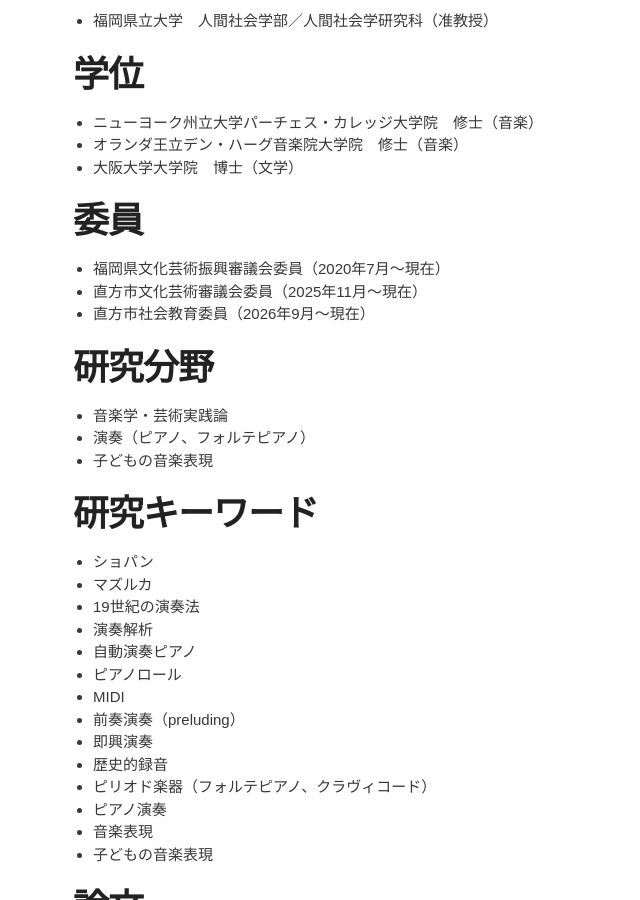
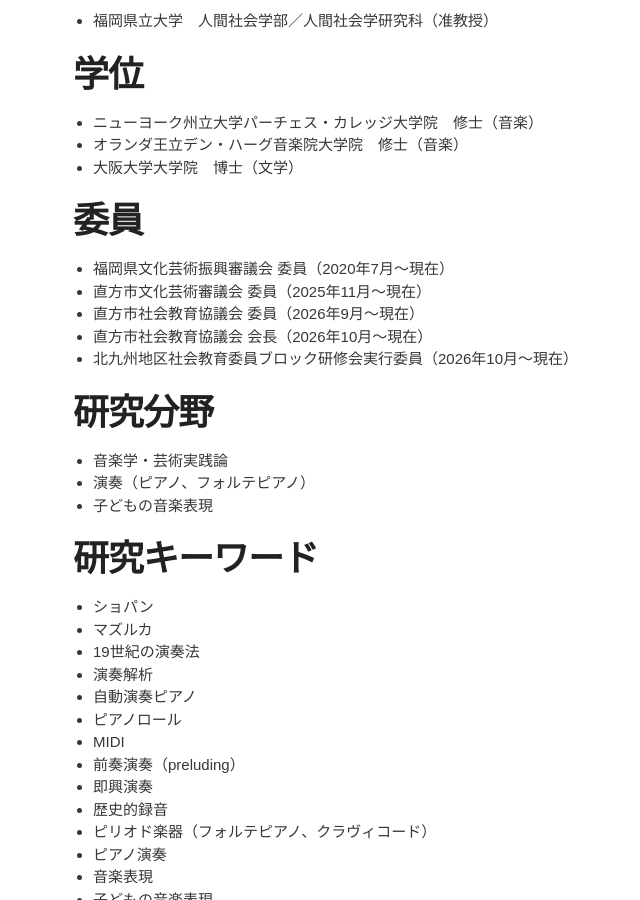
Before and after one commit to akikowashino/akikowashino.github.io, a Jekyll site: the page built from index.md, in a window 1280 px wide and 900 px high, scrolled down 667 px. Shown: the whole window, without its empty margins (77-717 px from the left). Built offline with Jekyll 4.4.1, drawn with Linux system fonts in a browser that asks for light colours.

Commit message:
Update index.md

```diff
--- a/index.md
+++ b/index.md
@@ -23,9 +23,11 @@ lang: jp
 * 大阪大学大学院　博士（文学）
 
 # 委員
-* 福岡県文化芸術振興審議会委員（2020年7月〜現在）
-* 直方市文化芸術審議会委員（2025年11月〜現在）
-* 直方市社会教育委員（2026年9月〜現在）
+* 福岡県文化芸術振興審議会 委員（2020年7月〜現在）
+* 直方市文化芸術審議会 委員（2025年11月〜現在）
+* 直方市社会教育協議会 委員（2026年9月〜現在）
+* 直方市社会教育協議会 会長（2026年10月〜現在）
+* 北九州地区社会教育委員ブロック研修会実行委員（2026年10月〜現在）
 
 # 研究分野
 * 音楽学・芸術実践論
```
